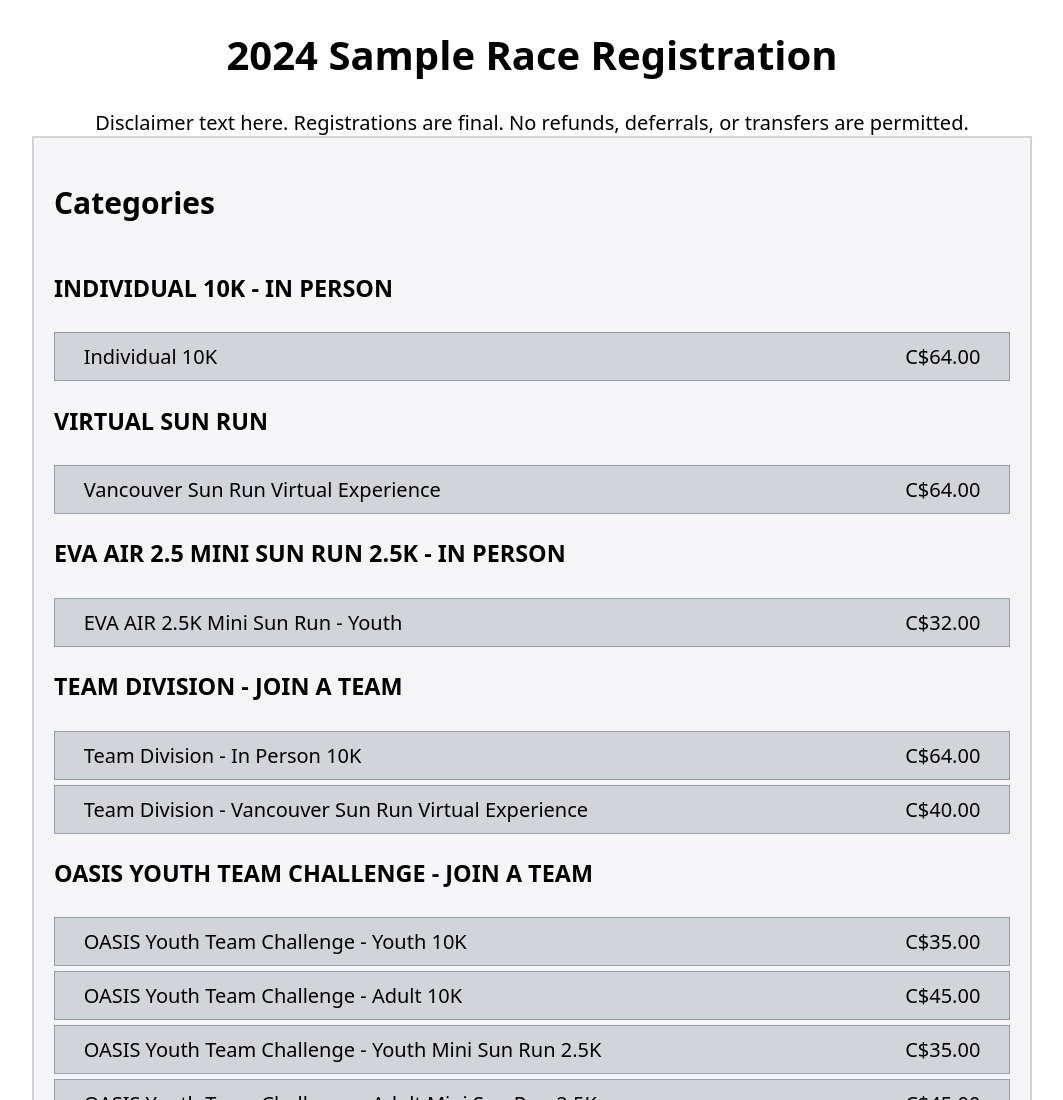
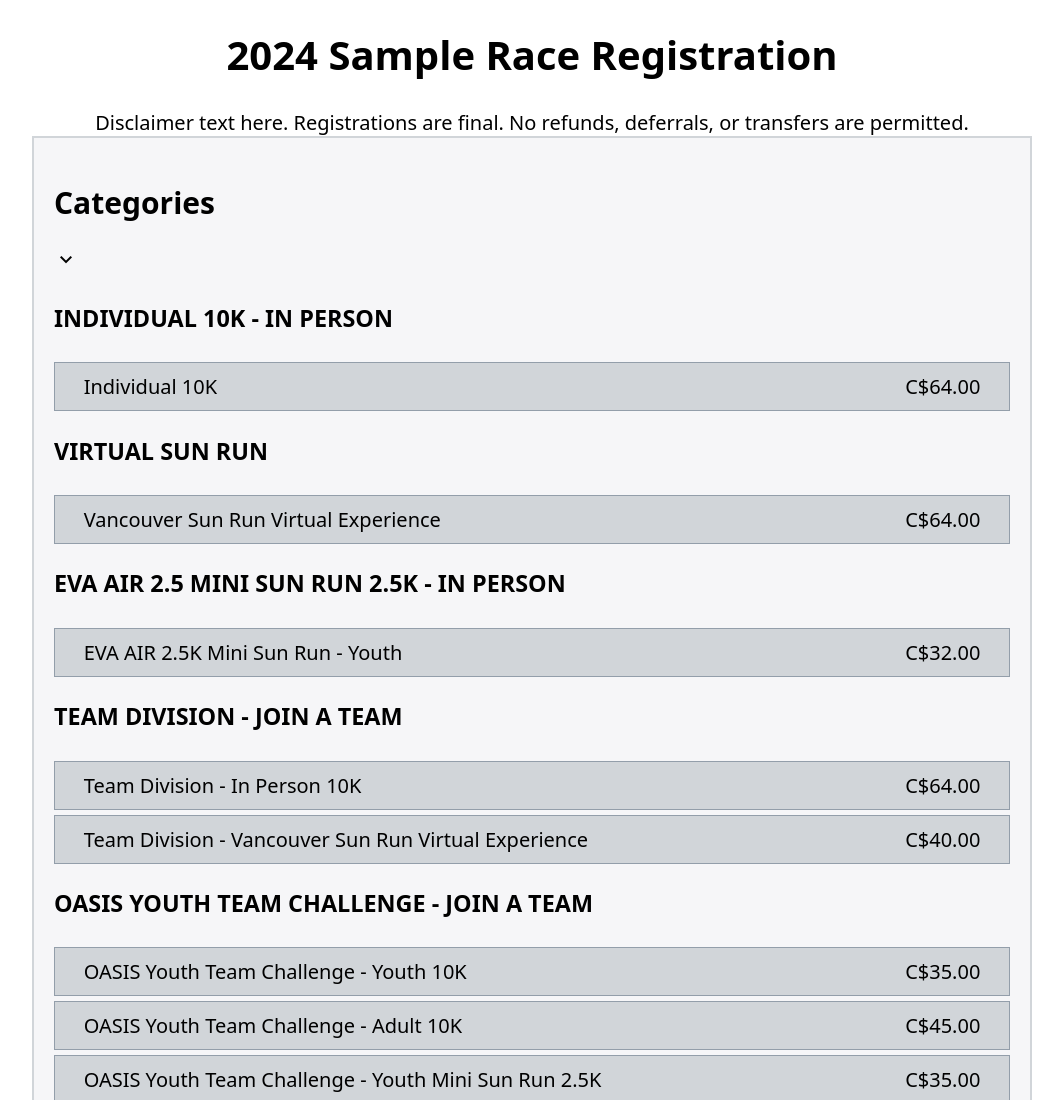
Before and after one commit to jsnhu/registration-form, a plain HTML site: page index.html in a window 1280 px wide. Shown: the top 1100 px of the page, without its empty margins (108-1171 px from the left). Drawn offline with nearby package versions, Linux system fonts and the light colour scheme.

Commit message:
add expand symbol to categories

```diff
--- a/index.html
+++ b/index.html
@@ -20,7 +20,9 @@
         <section class="form-section" id="categories">
             <div class="categories-header">
                 <h2>Categories</h2>
-
+                <span class="material-symbols-outlined expand-button">
+                    expand_more
+                </span>
             </div>
 
             <div class="categories-content">
```
